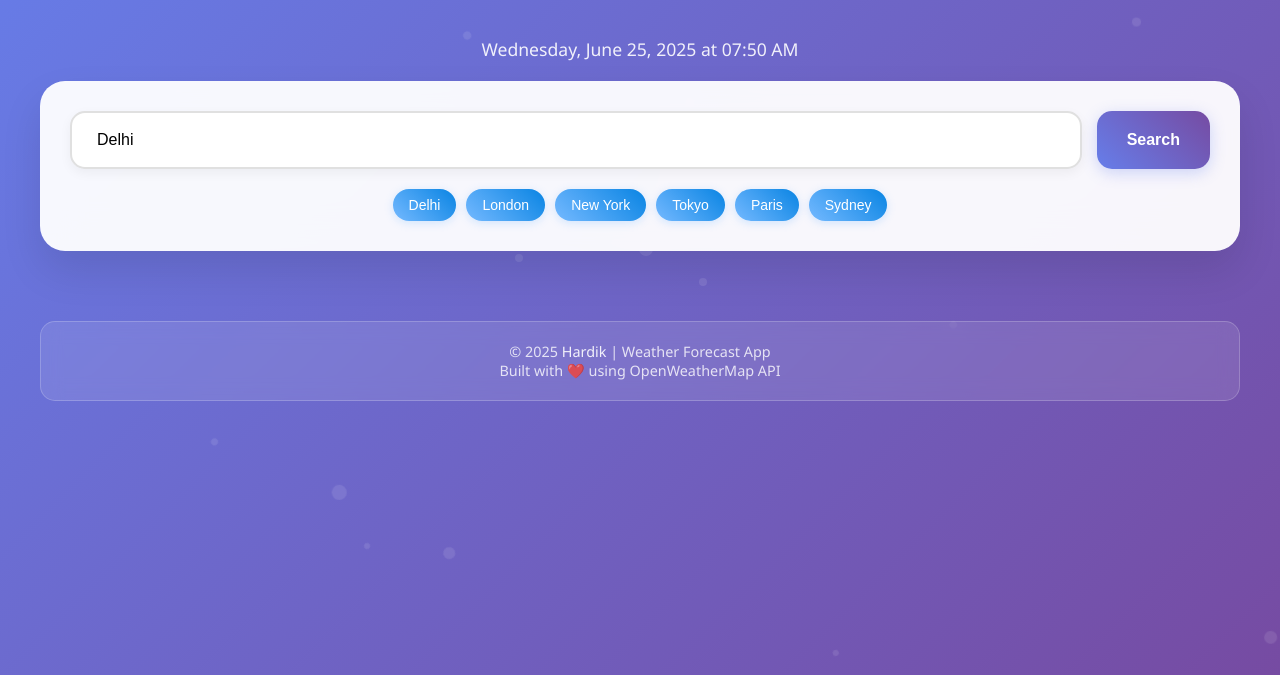
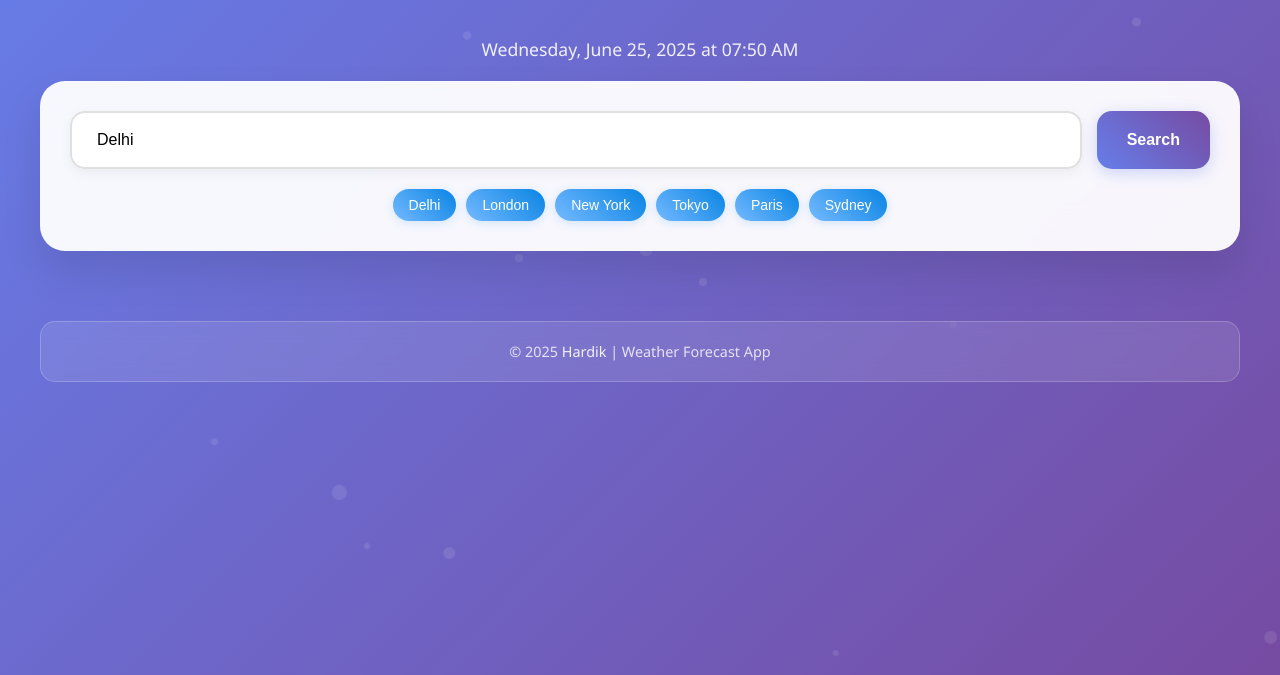
Before and after one commit to hardik0604/weather-forecast-app, a plain HTML site: page index.html in a window 1280 px wide. Shown: the part 125-800 px from the top of the page. Drawn offline with Linux system fonts and the light colour scheme; no server answers.

Commit message:
Update index file

```diff
--- a/index.html
+++ b/index.html
@@ -650,7 +650,6 @@
         <!-- Copyright Footer -->
         <div class="copyright">
             <p>© 2025 <a href="#" class="copyright-link">Hardik</a> | Weather Forecast App</p>
-            <p>Built with ❤️ using OpenWeatherMap API</p>
         </div>
     </div>
 
```
